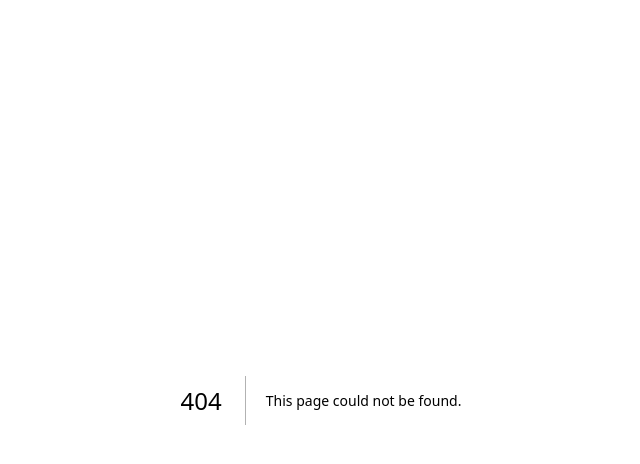
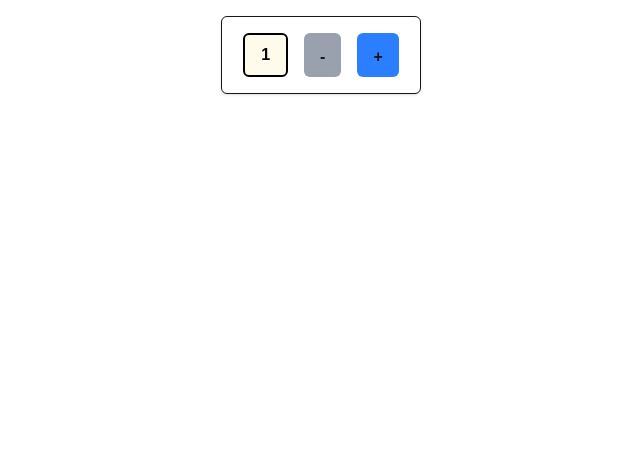
Before and after one commit to Bilal-Choudhry-Git/cprg306-assignments, a Next.js app: page /week-4 in a window 1280 px wide. Before the commit this address had no page. Shown: the top 464 px of the page, without its empty margins (319-959 px from the left). Built offline with nearby package versions, Linux system fonts and the light colour scheme.

Commit message:
Week 4 assignment
Week 4 assignment. Created new-item.js and page.js files. Created functions for increment and decrement buttons. Made buttons for these and used tailwind css.

```diff
--- a/app/page.js
+++ b/app/page.js
@@ -21,6 +21,14 @@ export default function StudentInfo() {
         Week-3 Page
       </Link>
       </h2>
+      <h2>
+      <Link
+        href="http://localhost:3000/week-4"
+        target="_blank"
+      >
+        Week-4 Page
+      </Link>
+      </h2>
     </main>
   );
 }
--- /dev/null
+++ b/app/week-4/new-item.js
@@ -0,0 +1,40 @@
+"use client";
+
+import { useState } from "react";
+
+export default function NewItem() {
+  const [quantity, setQuantity] = useState(1);
+
+ const increment = () => {
+      if (quantity < 20) {
+        setQuantity(quantity + 1);
+      }
+    };
+
+
+
+ const decrement = () => {
+      if (quantity > 1) {
+        setQuantity(quantity - 1 );
+      }
+
+    };
+
+  return (
+    <div className="flex items-center justify-center gap-2">
+        <div className= "mt-4 bg-white border rounded-md  py-2 shadow font-bold flex items-center justify-center w-50">
+        <div className = 'flex justify-center' >
+            <div className="max-w-min  bg-amber-50 text-black border-2 border-black p-4 pt-2 pb-3 m-2 h-11 rounded-md font-bold">{quantity}</div>
+            <button  onClick={decrement} disabled={quantity === 1} className={`max-w-min p-4 pt-3 pb-3 bg-blue-500  m-2 h-11 rounded-md ${quantity === 1 ? "bg-gray-400 cursor-not-allowed" : "bg-blue-500" }` }>
+                -
+            </button>
+
+            <button  onClick={increment} disabled={quantity === 20}  className={`max-w-min p-4 pt-3 pb-3 bg-blue-500  m-2 h-11 rounded-md ${quantity === 20 ? "bg-gray-400 cursor-not-allowed" : "bg-blue-500" }`}>
+            +
+            </button>
+        </div>
+        </div>
+    </div>
+  );
+
+};
--- /dev/null
+++ b/app/week-4/page.js
@@ -0,0 +1,9 @@
+import NewItem from "./new-item";
+
+export default function Page() {
+  return (
+    <div>
+      <NewItem />
+    </div>
+  );
+}
```
